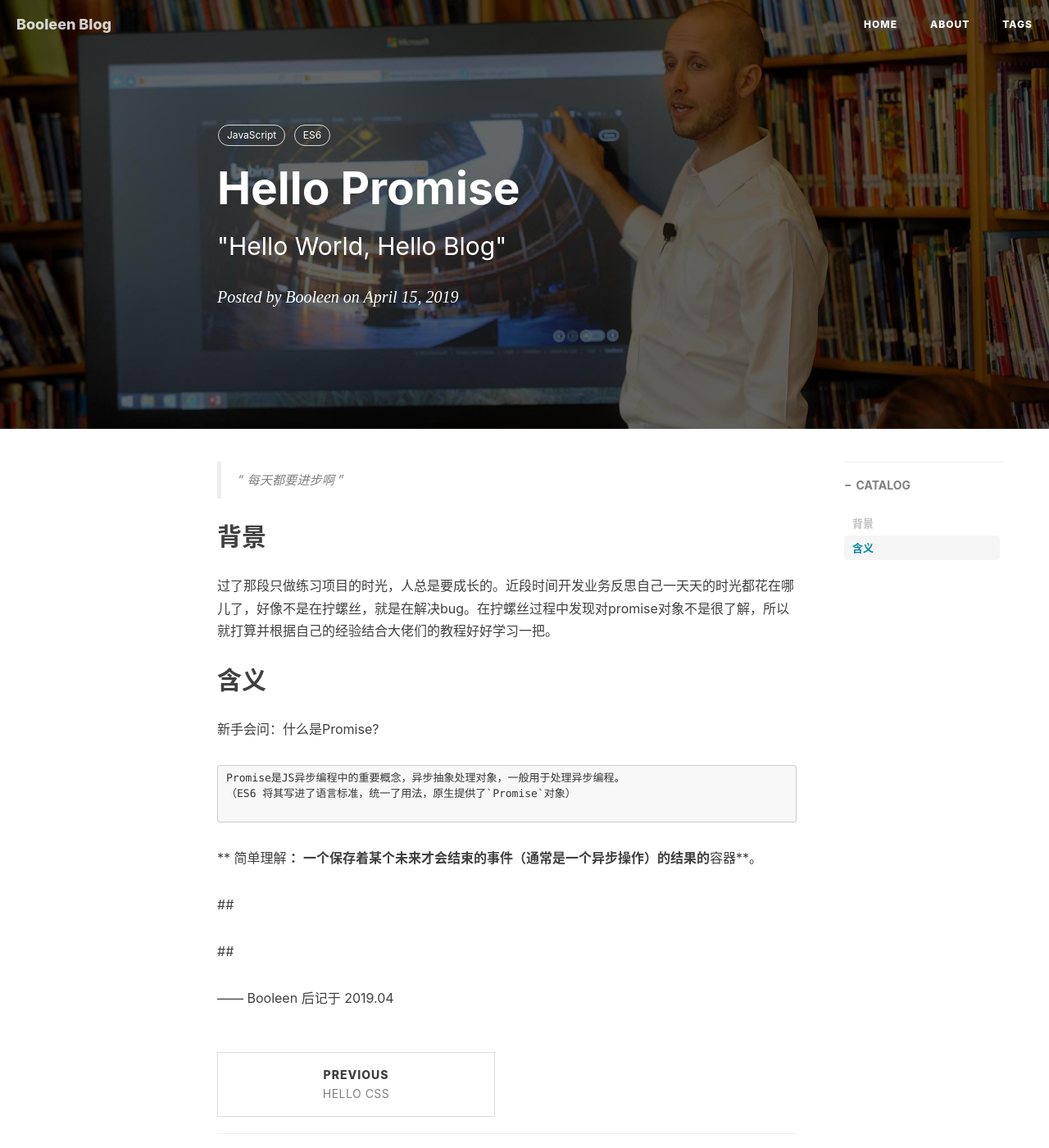
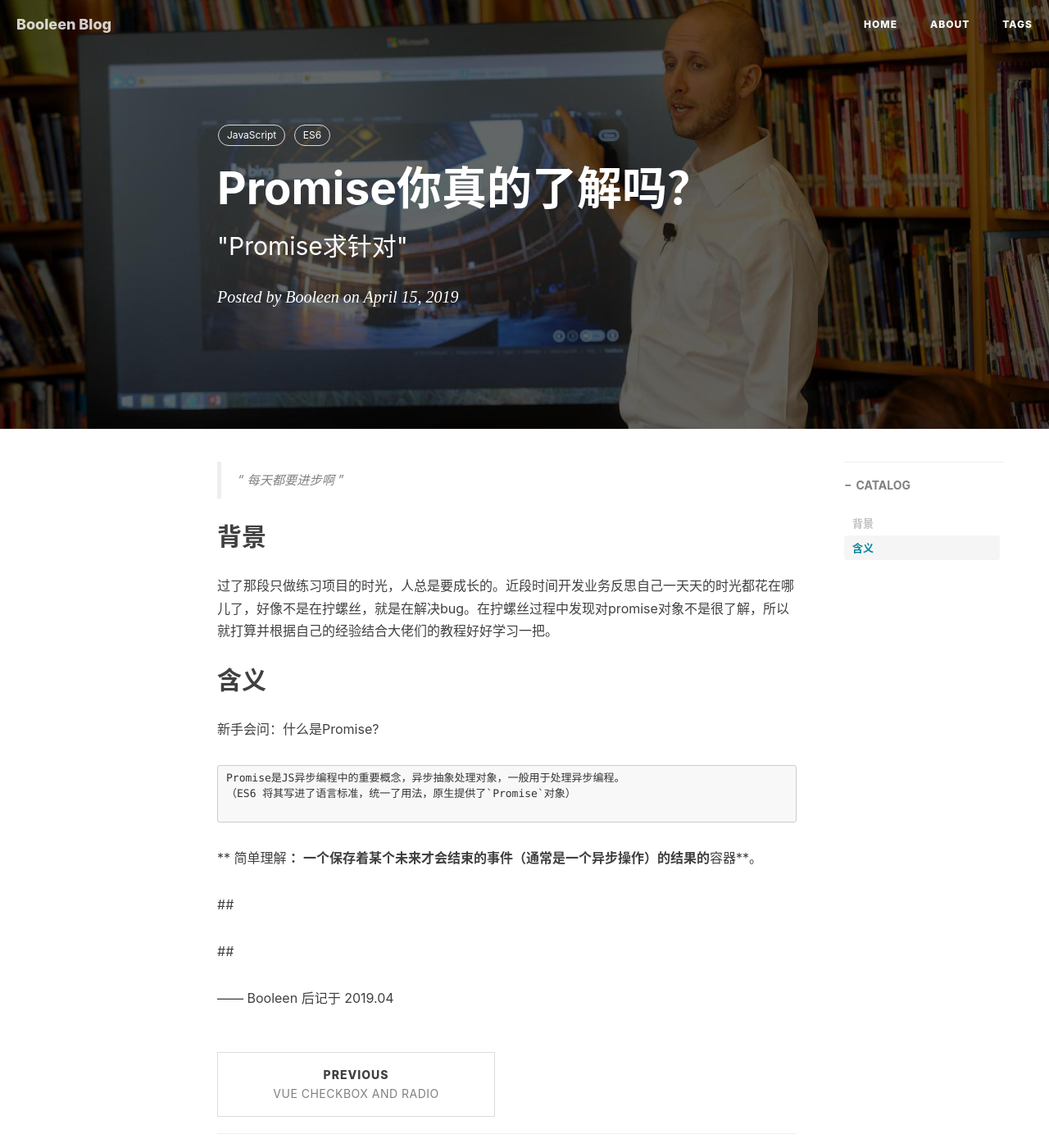
Before and after one commit to zhenghuilin/Blog, a Jekyll site: the page built from _posts/2019-04-15-promise.md, in a window 1280 px wide and 1400 px high. Shown: the whole window at 82% size. Built offline with Jekyll 4.4.1, drawn with Linux system fonts in a browser that asks for light colours; nearby versions of some CDN libraries; comment, search, counter and statistics services are not loaded.

Commit message:
20190422

```diff
--- /dev/null
+++ b/CNAME
@@ -0,0 +1 @@
+booleen.top
--- a/_posts/2019-04-13-radio.md
+++ b/_posts/2019-04-13-radio.md
@@ -1,8 +1,8 @@
 ---
 layout:     post
-title:      Hello CSS
-subtitle:    "\"Hello World, Hello Blog\""
-date:       2019-01-28
+title:      Vue CheckBox And Radio
+subtitle:    "\"CheckBox And Radio\""
+date:       2019-04-15
 author:     Booleen
 header-img: img/post-bg-android.jpg
 catalog: true
--- a/_posts/2019-04-15-promise.md
+++ b/_posts/2019-04-15-promise.md
@@ -1,7 +1,7 @@
 ---
 layout:     post
-title:      Hello Promise
-subtitle:    "\"Hello World, Hello Blog\""
+title:      Promise你真的了解吗？
+subtitle:    "\"Promise求针对\""
 date:       2019-04-15
 author:     Booleen
 header-img: img/post-bg-e2e-ux.jpg
```
